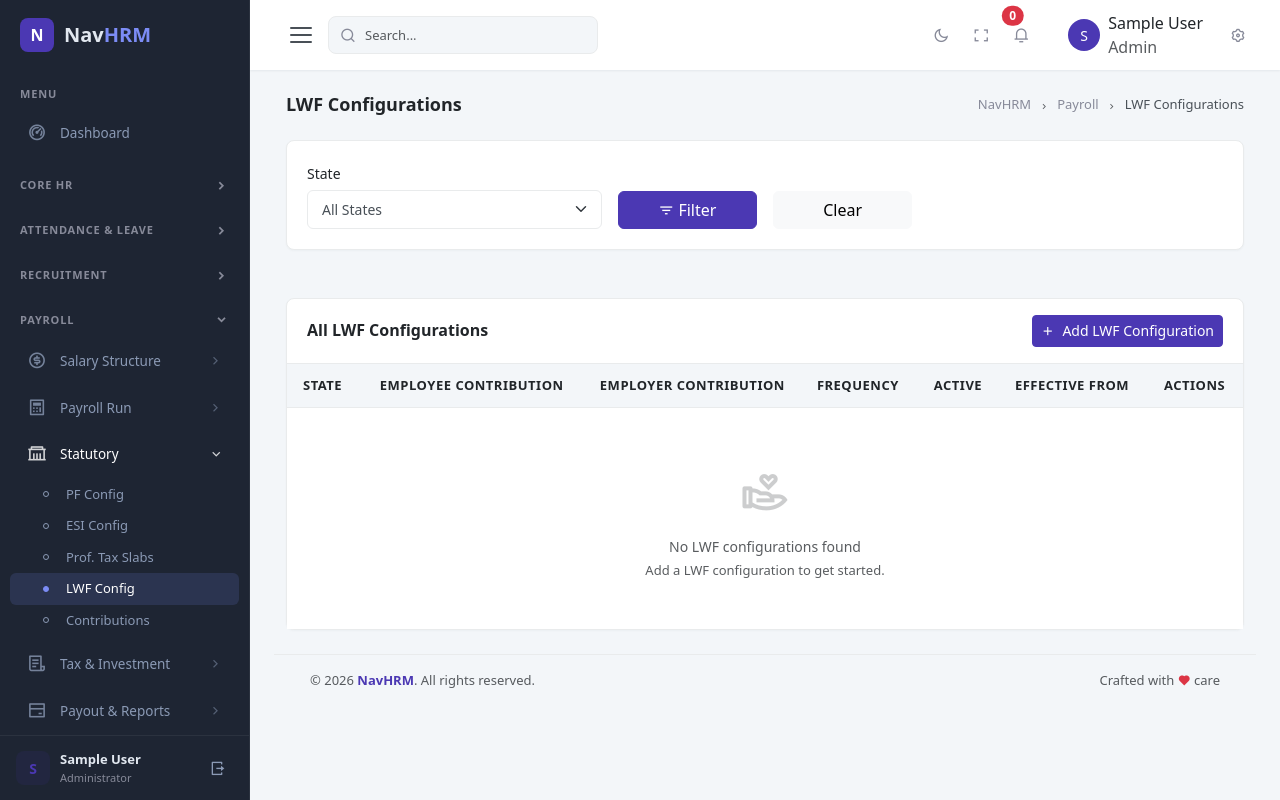
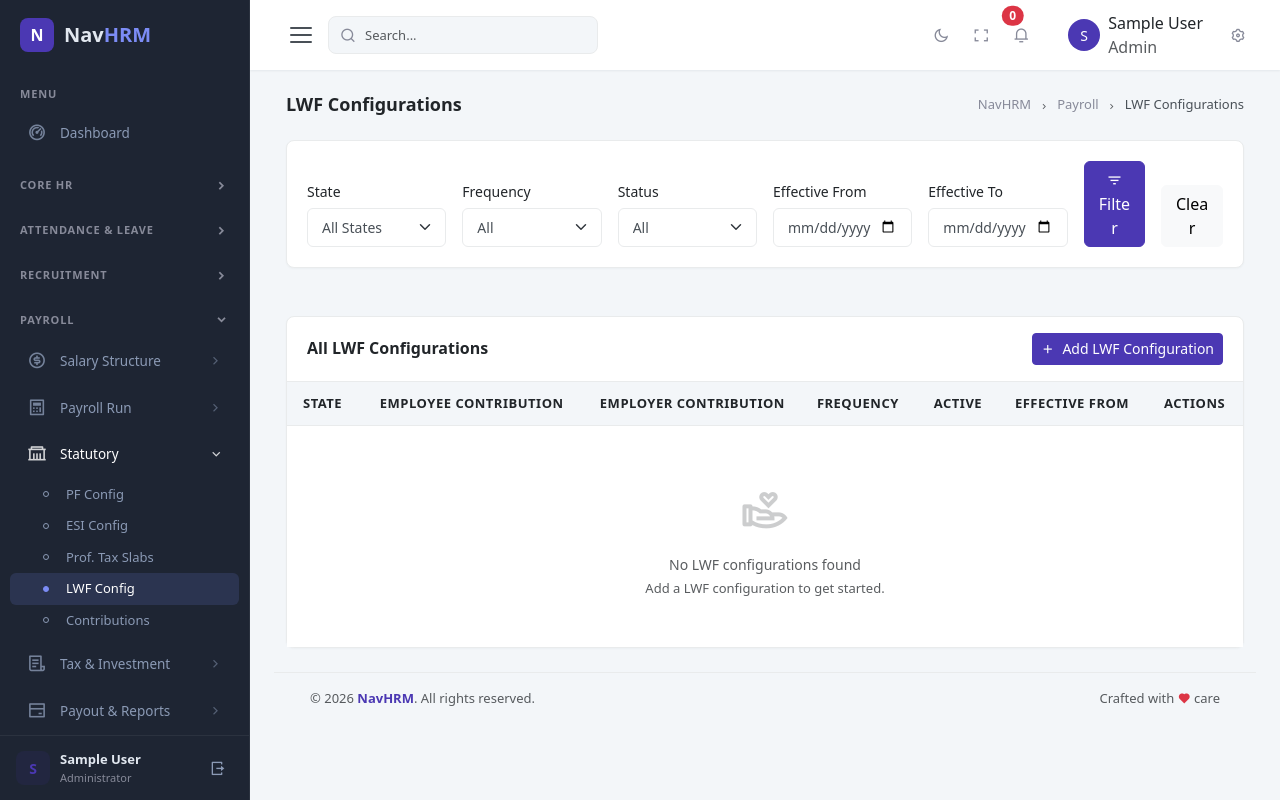
Before and after one commit to Navaid-KloneIT/navhrm, a Django app: page /payroll/statutory/lwf/ in a window 1280 px wide. Run offline with Django 4.2, Linux system fonts and the light colour scheme; the visitor is signed in with stand-in values (Sample User, id 1); data that the repository does not hold is empty; some libraries are stand-ins or nearby versions.

Commit message:
Fix LWF config list: use context var for state dropdown, add frequency/status/date filters

```diff
--- a/templates/payroll/lwf_config_list.html
+++ b/templates/payroll/lwf_config_list.html
@@ -21,21 +21,46 @@
             <div class="card-body">
                 <form method="GET" action="{% url 'payroll:lwf_config_list' %}">
                     <div class="row g-3 align-items-end">
-                        <div class="col-md-4">
+                        <div class="col-md-2">
                             <label class="form-label">State</label>
                             <select class="form-select" name="state">
                                 <option value="">All States</option>
                                 {% for state in states %}
-                                <option value="{{ state }}" {% if request.GET.state == state %}selected{% endif %}>{{ state }}</option>
+                                <option value="{{ state }}" {% if selected_state == state %}selected{% endif %}>{{ state }}</option>
                                 {% endfor %}
                             </select>
                         </div>
                         <div class="col-md-2">
+                            <label class="form-label">Frequency</label>
+                            <select class="form-select" name="frequency">
+                                <option value="">All</option>
+                                {% for value, label in frequency_choices %}
+                                <option value="{{ value }}" {% if frequency == value %}selected{% endif %}>{{ label }}</option>
+                                {% endfor %}
+                            </select>
+                        </div>
+                        <div class="col-md-2">
+                            <label class="form-label">Status</label>
+                            <select class="form-select" name="is_active">
+                                <option value="">All</option>
+                                <option value="true" {% if is_active == 'true' %}selected{% endif %}>Active</option>
+                                <option value="false" {% if is_active == 'false' %}selected{% endif %}>Inactive</option>
+                            </select>
+                        </div>
+                        <div class="col-md-2">
+                            <label class="form-label">Effective From</label>
+                            <input type="date" class="form-control" name="date_from" value="{{ date_from }}">
+                        </div>
+                        <div class="col-md-2">
+                            <label class="form-label">Effective To</label>
+                            <input type="date" class="form-control" name="date_to" value="{{ date_to }}">
+                        </div>
+                        <div class="col-md-1">
                             <button type="submit" class="btn btn-primary w-100">
                                 <i class="ri-filter-3-line"></i> Filter
                             </button>
                         </div>
-                        <div class="col-md-2">
+                        <div class="col-md-1">
                             <a href="{% url 'payroll:lwf_config_list' %}" class="btn btn-light w-100">Clear</a>
                         </div>
                     </div>
@@ -97,7 +122,7 @@
                                         <i class="ri-hand-heart-line" style="font-size: 48px; opacity: 0.3;"></i>
                                         <p class="mt-2 mb-1">No LWF configurations found</p>
                                         <p class="mb-0" style="font-size: 13px;">
-                                            {% if request.GET.state %}
+                                            {% if selected_state or frequency or is_active or date_from or date_to %}
                                                 Try adjusting your filter criteria.
                                             {% else %}
                                                 Add a LWF configuration to get started.
@@ -118,7 +143,7 @@
                     <ul class="pagination justify-content-center mb-0">
                         {% if page_obj.has_previous %}
                         <li class="page-item">
-                            <a class="page-link" href="?page={{ page_obj.previous_page_number }}{% if request.GET.state %}&state={{ request.GET.state }}{% endif %}">
+                            <a class="page-link" href="?page={{ page_obj.previous_page_number }}{% if selected_state %}&state={{ selected_state }}{% endif %}{% if frequency %}&frequency={{ frequency }}{% endif %}{% if is_active %}&is_active={{ is_active }}{% endif %}{% if date_from %}&date_from={{ date_from }}{% endif %}{% if date_to %}&date_to={{ date_to }}{% endif %}">
                                 <i class="ri-arrow-left-s-line"></i>
                             </a>
                         </li>
@@ -133,14 +158,14 @@
                             <li class="page-item active"><span class="page-link">{{ num }}</span></li>
                             {% elif num > page_obj.number|add:'-3' and num < page_obj.number|add:'3' %}
                             <li class="page-item">
-                                <a class="page-link" href="?page={{ num }}{% if request.GET.state %}&state={{ request.GET.state }}{% endif %}">{{ num }}</a>
+                                <a class="page-link" href="?page={{ num }}{% if selected_state %}&state={{ selected_state }}{% endif %}{% if frequency %}&frequency={{ frequency }}{% endif %}{% if is_active %}&is_active={{ is_active }}{% endif %}{% if date_from %}&date_from={{ date_from }}{% endif %}{% if date_to %}&date_to={{ date_to }}{% endif %}">{{ num }}</a>
                             </li>
                             {% endif %}
                         {% endfor %}
 
                         {% if page_obj.has_next %}
                         <li class="page-item">
-                            <a class="page-link" href="?page={{ page_obj.next_page_number }}{% if request.GET.state %}&state={{ request.GET.state }}{% endif %}">
+                            <a class="page-link" href="?page={{ page_obj.next_page_number }}{% if selected_state %}&state={{ selected_state }}{% endif %}{% if frequency %}&frequency={{ frequency }}{% endif %}{% if is_active %}&is_active={{ is_active }}{% endif %}{% if date_from %}&date_from={{ date_from }}{% endif %}{% if date_to %}&date_to={{ date_to }}{% endif %}">
                                 <i class="ri-arrow-right-s-line"></i>
                             </a>
                         </li>
```
